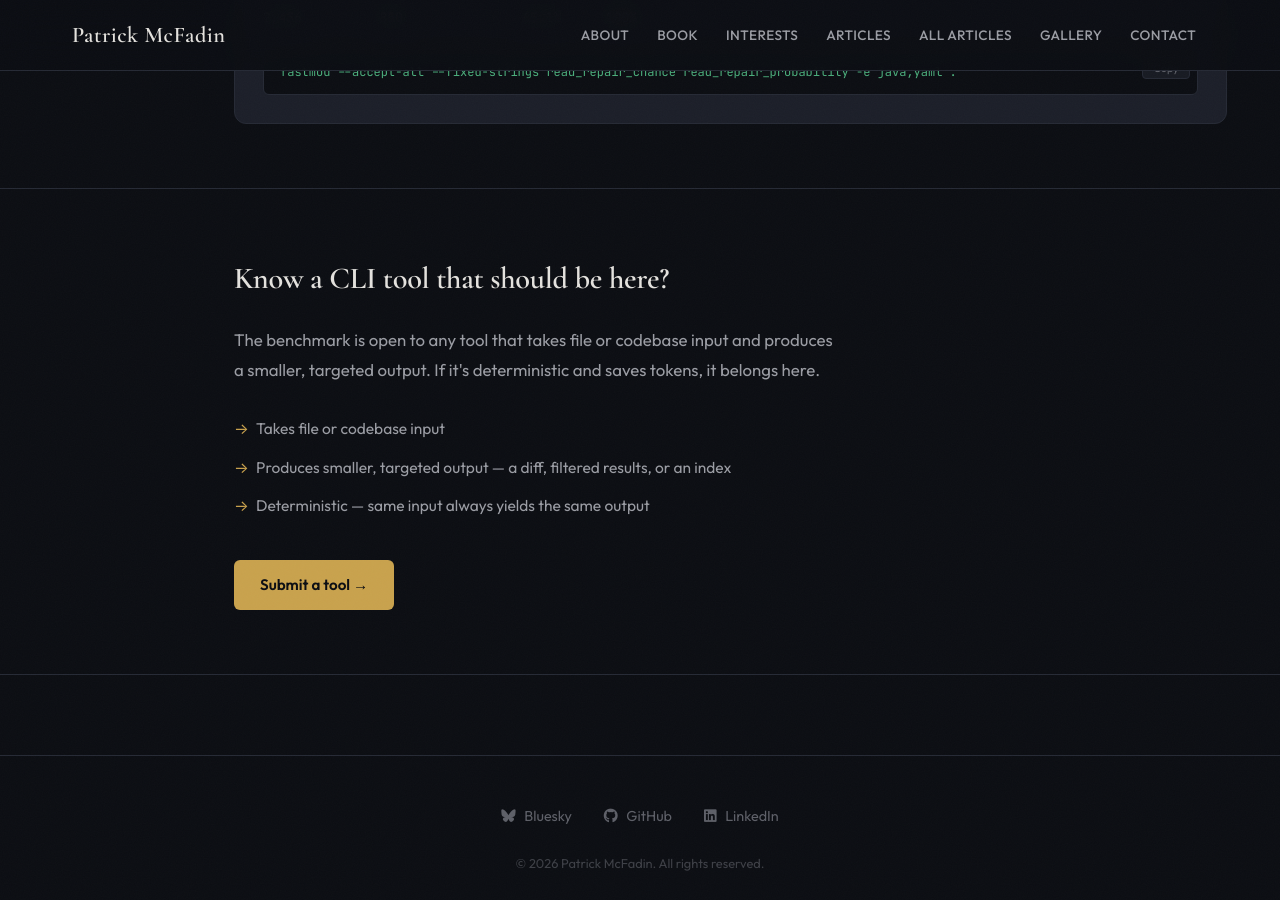
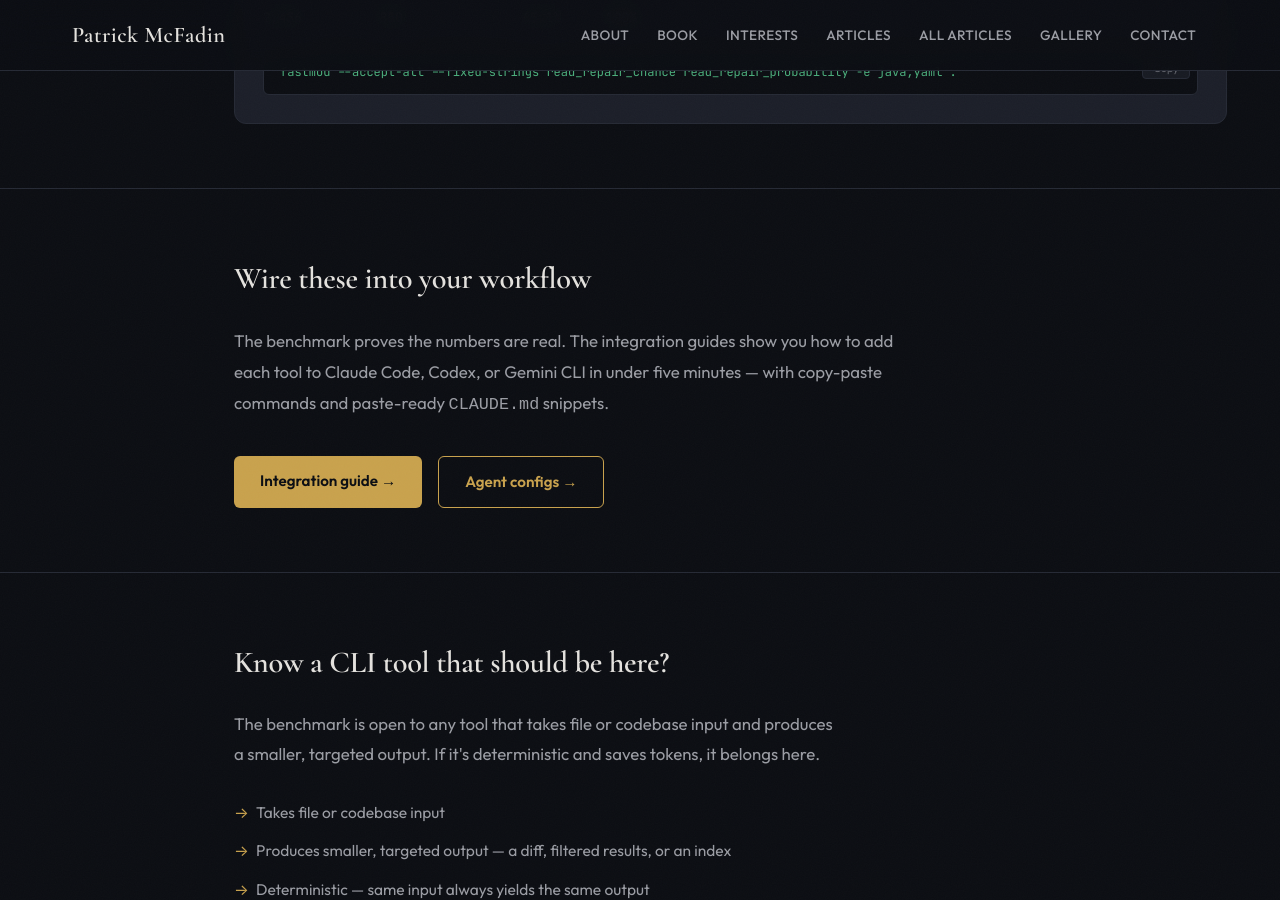
Before and after one commit to pmcfadin/pmcfadin.github.com, a Jekyll site: the page built from tokenmaxxing/index.html, in a window 1280 px wide and 900 px high, scrolled down 4509 px. Built offline with Jekyll 4.4.1, drawn with Linux system fonts in a browser that asks for light colours.

Commit message:
feat(tokenmaxxing): add integration guide links section
Add "Wire these into your workflow" section between the Benchmarked Tools
and Submit CTA sections, linking to docs/integration-guide.md and
docs/agent-configs/ in the agentic-token-bench repo.

Co-Authored-By: Claude Sonnet 4.6 <noreply@anthropic.com>

```diff
--- a/tokenmaxxing/index.html
+++ b/tokenmaxxing/index.html
@@ -449,7 +449,34 @@ description: Real before/after token benchmarks for six CLI tools that slash LLM
     </div>
   </section>
 
-  <!-- Section 4: Submit a Tool -->
+  <!-- Section 4: Wire into your workflow -->
+  <section class="tm-section">
+    <div class="tm-container">
+      <h2 class="tm-h2">Wire these into your workflow</h2>
+      <p class="tm-body">
+        The benchmark proves the numbers are real. The integration guides show you how to add each tool
+        to Claude Code, Codex, or Gemini CLI in under five minutes — with copy-paste commands and
+        paste-ready <code>CLAUDE.md</code> snippets.
+      </p>
+      <div style="display:flex;gap:16px;flex-wrap:wrap;margin-top:8px;">
+        <a
+          class="tm-btn"
+          href="https://github.com/pmcfadin/agentic-token-bench/blob/main/docs/integration-guide.md"
+          target="_blank"
+          rel="noopener"
+        >Integration guide →</a>
+        <a
+          class="tm-btn"
+          style="background:transparent;border:1px solid var(--accent);color:var(--accent);"
+          href="https://github.com/pmcfadin/agentic-token-bench/tree/main/docs/agent-configs"
+          target="_blank"
+          rel="noopener"
+        >Agent configs →</a>
+      </div>
+    </div>
+  </section>
+
+  <!-- Section 5: Submit a Tool -->
   <section class="tm-section tm-cta">
     <div class="tm-container">
       <h2 class="tm-h2">Know a CLI tool that should be here?</h2>
```
